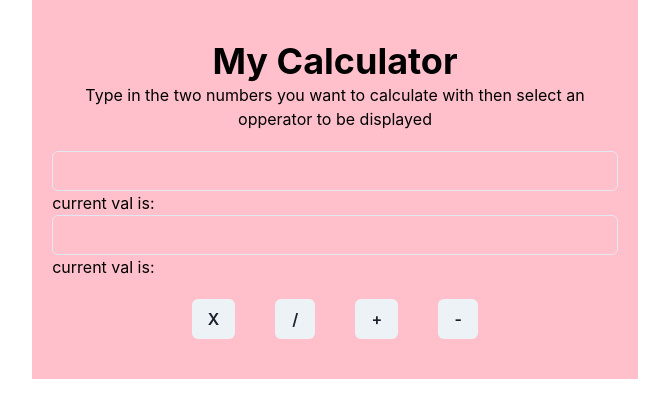
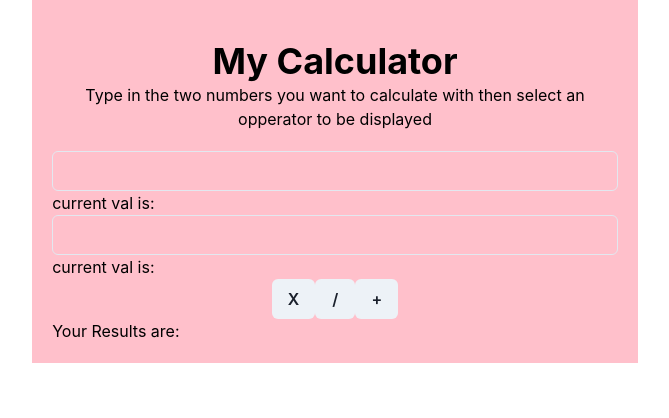
Before and after one commit to mxw74/marcus-site, a Next.js app: page /two-box-calc in a window 1280 px wide. Shown: the top 418 px of the page, without its empty margins (305-974 px from the left). Built offline with nearby package versions, Linux system fonts and the light colour scheme.

Commit message:
get multiply and divide to work

```diff
--- a/pages/two-box-calc.js
+++ b/pages/two-box-calc.js
@@ -1,30 +1,5 @@
-import { Box, Button, Container, Heading, Input, SimpleGrid, Text } from "@chakra-ui/react"
+import { Box, Button, Container, HStack, Heading, Input, SimpleGrid, Text } from "@chakra-ui/react"
 import { useState } from "react"
-
-// const SheaInput = () => {
-//   const [inputVal, setInputVal] = useState()
-//   const onChange = (evt) => {
-//     setInputVal(evt.target.value)
-//   }
-
-//   return <>
-//     <Input {...{onChange}} />
-//     current val is: {inputVal}
-//   </>
-// }
-
-// const SheaInput2 = () => {
-//   const [inputVal, setInputVal] = useState()
-//   const onChange = (evt) => {
-//     setInputVal(evt.target.value)
-//   }
-
-//   return <>
-//     <Input {...{onChange}} />
-//     current val is: {inputVal}
-//   </>
-// }
-
 
 const NumInputs = ({inputVal1, inputVal2, setInputVal1, setInputVal2}) => {
 
@@ -38,53 +13,76 @@ const NumInputs = ({inputVal1, inputVal2, setInputVal1, setInputVal2}) => {
   return <>
     <Input {...{onChange: onChange1, type: 'number'}} />
     current val is: {inputVal1}
-    <Input {...{onChange: onChange2}} />
+    <Input {...{onChange: onChange2, type: 'number'}} />
     current val is: {inputVal2}
   </>
-  // const [val, setVal] = useState()
-  // const handleChange = (event) => setVal(event.target.val)
-  // console.log(val)
+}
+
+const Multiplication = ({inputVal1, inputVal2, setOppMultiply}) => {
+
+  const onMultiply = () => {
+   setOppMultiply(inputVal1 * inputVal2)
+  }
+
+  return <>
+    <Button {...{onClick: onMultiply}}>X</Button>
+  </>
+}
+
+const Division = ({inputVal1, inputVal2, setOppDivide}) => {
+
+  const onDivide = () => {
+   setOppDivide(inputVal1 / inputVal2)
+  }
+
+  return <>
+    <Button {...{onClick: onDivide}}>/</Button>
+  </>
+}
+
+const Addition = ({inputVal1, inputVal2, setOppAddition}) => {
+
+  const onAddition = () => {
+   setOppAddition(inputVal1 + inputVal2) // cannot get this to add versus concatenate
+  }
+
+  return <>
+    <Button {...{onClick: onAddition}}>+</Button>
+  </>
+}
+
+// const OppButn = ({onClick, oppSelected}) => {
+//   onClick = () => {
+//     console.log({oppSelected})
+//   }
 
 
-  // return <Input {...{type: 'number', bg: 'white', value: val, onChange: handleChange}}/>
 
-}
-
-const InputTwo = () => {
-  return <Input {...{type: 'number', bg: 'white'}}/>
-}
-
-{/* <Button {...{p: 2.5, fontWeight: 'bolder', color: 'white', bg: 'darkgray', border, align: 'center', hover: 'white', onClick, value: numClicked}}>
-    {numClicked}
-  </Button> */}
-
-const OppButn = ({onClick, oppSelected}) => {
-  onClick = () => {
-    console.log({oppSelected})
-  }
-
-  return <Button {...{onClick, value: oppSelected, m: 5}}>
-  {oppSelected}
-</Button>
-}
+//   return <Button {...{onClick, value: oppSelected, m: 5}}>
+//   {oppSelected}
+// </Button>
+// }
 
 
-const Opperators = ({onClick, oppSelected}) => {
+// const Opperators = ({onClick, oppSelected}) => {
 
-  return <Container {...{align: 'center'}}>
-    <SimpleGrid {...{display: 'inline'}}>
-      <OppButn {...{onClick, oppSelected: 'X'}}>{oppSelected}</OppButn>
-      <OppButn {...{onClick, oppSelected: '/'}}>{oppSelected}</OppButn>
-      <OppButn {...{onClick, oppSelected: '+'}}>{oppSelected}</OppButn>
-      <OppButn {...{onClick, oppSelected: '-'}}>{oppSelected}</OppButn>
-    </SimpleGrid>
-  </Container>
-}
+//   return <Container {...{align: 'center'}}>
+//     <SimpleGrid {...{display: 'inline'}}>
+//       <OppButn {...{onClick, oppSelected: 'X'}}>{oppSelected}</OppButn>
+//       <OppButn {...{onClick, oppSelected: '/'}}>{oppSelected}</OppButn>
+//       <OppButn {...{onClick, oppSelected: '+'}}>{oppSelected}</OppButn>
+//       <OppButn {...{onClick, oppSelected: '-'}}>{oppSelected}</OppButn>
+//     </SimpleGrid>
+//   </Container>
+// }
 
 
 export default function Calculator() {
   const [inputVal1, setInputVal1] = useState()
   const [inputVal2, setInputVal2] = useState()
+  const [multiplyResults, setOppMultiply] = useState()
+  const [divisionResults, setOppDivide] = useState()
+  const [additionResults, setOppAddition] = useState()
 
   return <Container {...{bg:'pink', p: 5, color: 'black'}}>
     <Box {...{align: 'center', p: 5}}>
@@ -92,6 +90,12 @@ export default function Calculator() {
       <Text>Type in the two numbers you want to calculate with then select an opperator to be displayed</Text>
     </Box>
     <NumInputs {...{inputVal1, inputVal2, setInputVal1, setInputVal2}} />
-    <Opperators />
+    <br />
+    <Box {...{align: 'center'}}>
+      <Multiplication {...{inputVal1, inputVal2, setOppMultiply, multiplyResults}} />
+      <Division {...{inputVal1, inputVal2, divisionResults, setOppDivide}}/>
+      <Addition {...{inputVal1, inputVal2, additionResults, setOppAddition}}/>
+    </Box>
+    <Box>Your Results are: {multiplyResults}{divisionResults}{additionResults}</Box>
   </Container>
 }
```
